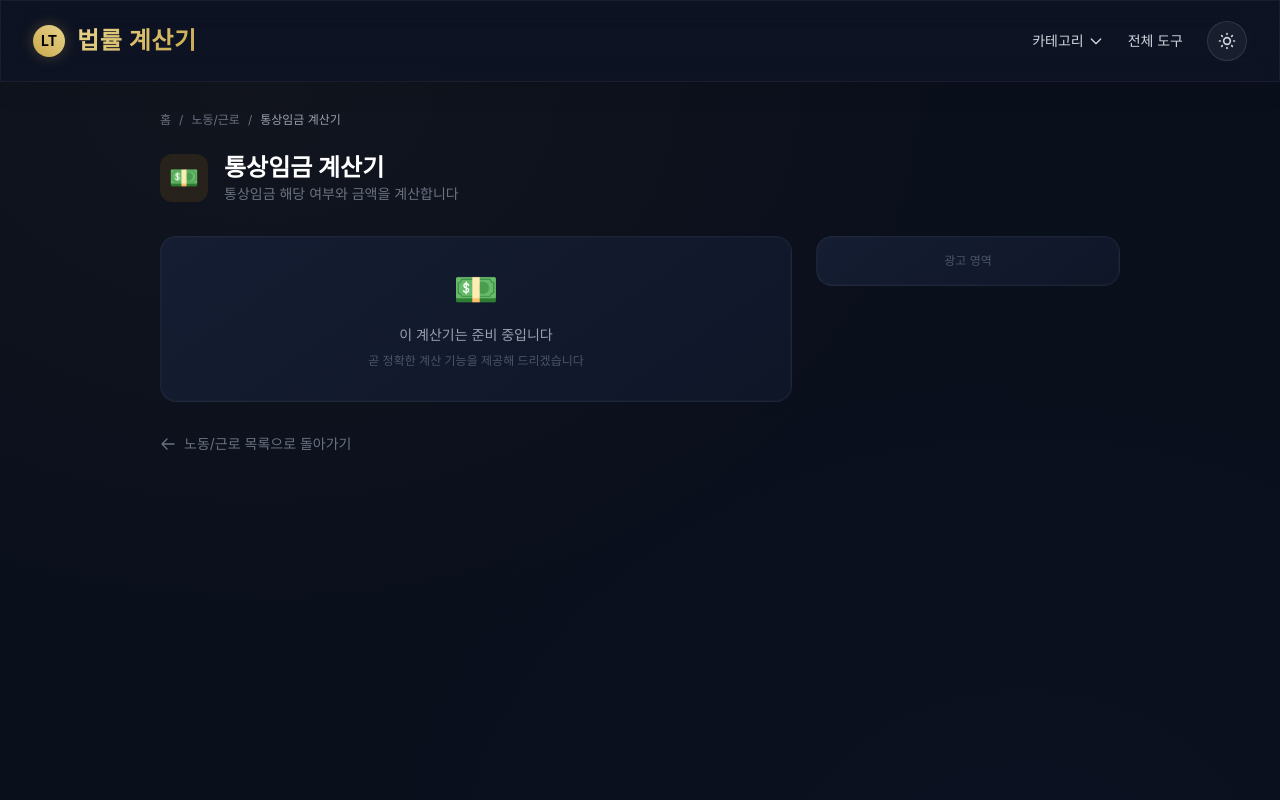
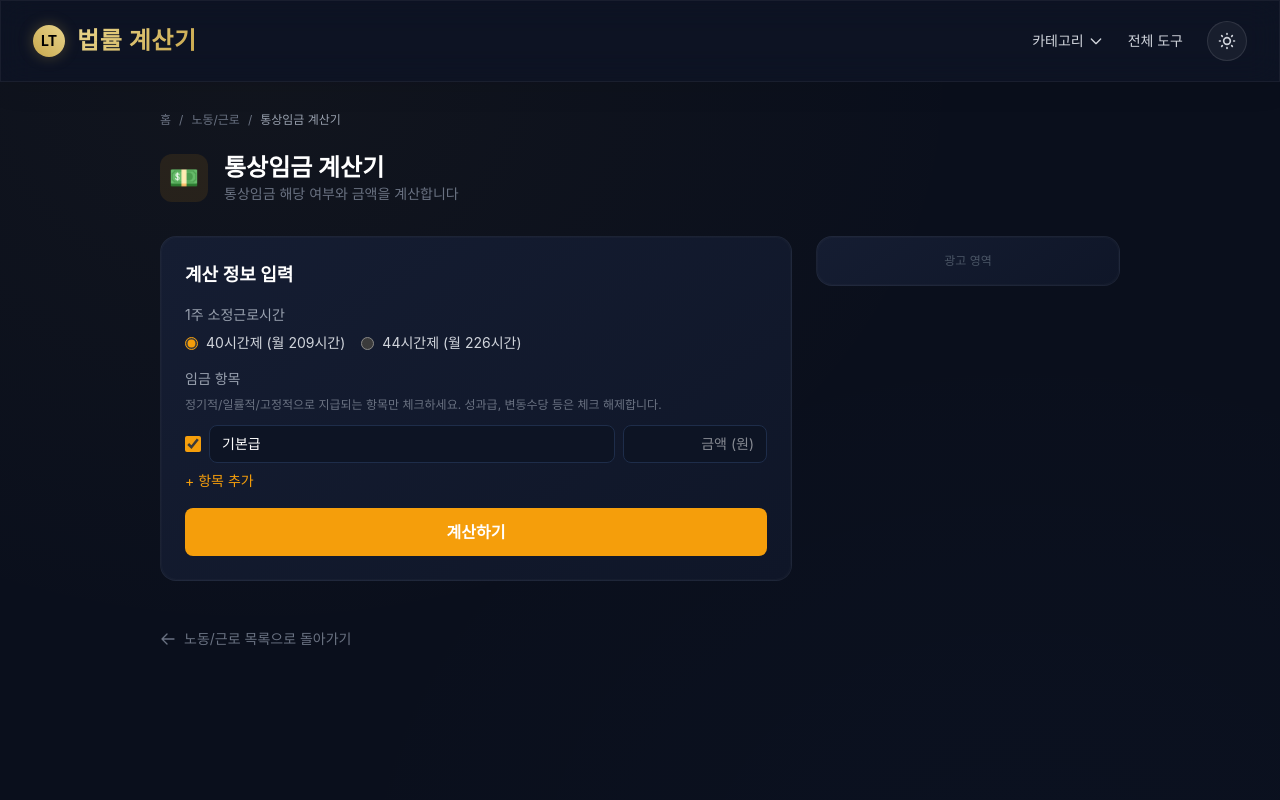
Before and after one commit to SublimerNJ/law-calc, a Next.js app: page /tools/labor/ordinary-wage in a window 1280 px wide. Shown: the top 800 px of the page. Built offline with nearby package versions, Linux system fonts and the light colour scheme; a web font is replaced by a local one.

Commit message:
feat(04-04): implement ordinary wage calculator (LABOR-12)
- Dynamic wage item rows with add/remove
- 40h (209h/month) and 44h (226h/month) base hour support
- Hourly and daily ordinary wage calculation

```diff
--- /dev/null
+++ b/src/app/tools/labor/ordinary-wage/page.tsx
@@ -0,0 +1,220 @@
+'use client';
+
+import { useState } from 'react';
+import CalculatorLayout from '@/components/ui/CalculatorLayout';
+import { TOOLS, CATEGORIES } from '@/lib/tools-data';
+
+const tool = TOOLS.find(t => t.id === 'ordinary-wage')!;
+const category = CATEGORIES.find(c => c.id === 'labor')!;
+
+interface WageItem {
+  id: number;
+  name: string;
+  amount: string;
+  included: boolean;
+}
+
+const BASE_HOURS: Record<number, number> = {
+  40: 209,
+  44: 226,
+};
+
+function formatNumber(n: number): string {
+  return n.toLocaleString('ko-KR');
+}
+
+let nextId = 2;
+
+export default function OrdinaryWagePage() {
+  const [weeklyHours, setWeeklyHours] = useState(40);
+  const [items, setItems] = useState<WageItem[]>([
+    { id: 1, name: '기본급', amount: '', included: true },
+  ]);
+  const [result, setResult] = useState<{
+    total: number;
+    hourly: number;
+    daily: number;
+    baseHours: number;
+  } | null>(null);
+
+  const addItem = () => {
+    setItems(prev => [...prev, { id: nextId++, name: '', amount: '', included: true }]);
+  };
+
+  const removeItem = (id: number) => {
+    setItems(prev => prev.filter(i => i.id !== id));
+  };
+
+  const updateItem = (id: number, field: keyof WageItem, value: string | boolean) => {
+    setItems(prev =>
+      prev.map(i => (i.id === id ? { ...i, [field]: value } : i))
+    );
+  };
+
+  const handleCalculate = () => {
+    const baseHours = BASE_HOURS[weeklyHours];
+    const total = items.reduce((sum, item) => {
+      if (!item.included) return sum;
+      const val = parseInt(item.amount.replace(/[^0-9]/g, ''), 10);
+      return sum + (isNaN(val) ? 0 : val);
+    }, 0);
+
+    if (total <= 0) return;
+
+    const hourly = Math.floor(total / baseHours);
+    const daily = hourly * 8;
+
+    setResult({ total, hourly, daily, baseHours });
+  };
+
+  return (
+    <CalculatorLayout tool={tool} category={category}>
+      <div className="premium-card p-6 mb-4">
+        <h2 className="text-lg font-semibold text-white mb-4">계산 정보 입력</h2>
+
+        <div className="mb-4">
+          <label className="block text-sm text-gray-400 mb-2">1주 소정근로시간</label>
+          <div className="flex gap-4">
+            {[40, 44].map(h => (
+              <label key={h} className="flex items-center gap-2 cursor-pointer">
+                <input
+                  type="radio"
+                  name="weeklyHours"
+                  checked={weeklyHours === h}
+                  onChange={() => setWeeklyHours(h)}
+                  className="accent-[#f59e0b]"
+                />
+                <span className="text-sm text-gray-300">{h}시간제 (월 {BASE_HOURS[h]}시간)</span>
+              </label>
+            ))}
+          </div>
+        </div>
+
+        <div className="mb-4">
+          <label className="block text-sm text-gray-400 mb-2">임금 항목</label>
+          <p className="text-xs text-gray-500 mb-3">
+            정기적/일률적/고정적으로 지급되는 항목만 체크하세요. 성과급, 변동수당 등은 체크 해제합니다.
+          </p>
+          <div className="space-y-2">
+            {items.map(item => (
+              <div key={item.id} className="flex items-center gap-2">
+                <input
+                  type="checkbox"
+                  checked={item.included}
+                  onChange={e => updateItem(item.id, 'included', e.target.checked)}
+                  className="accent-[#f59e0b] w-4 h-4 shrink-0"
+                />
+                <input
+                  type="text"
+                  value={item.name}
+                  onChange={e => updateItem(item.id, 'name', e.target.value)}
+                  placeholder="항목명"
+                  className="flex-1 bg-[#0d1424] border border-[#1e2d4a] rounded-lg px-3 py-2 text-sm text-white focus:border-[#f59e0b] focus:outline-none"
+                />
+                <input
+                  type="text"
+                  inputMode="numeric"
+                  value={item.amount ? parseInt(item.amount.replace(/[^0-9]/g, '') || '0').toLocaleString('ko-KR') : ''}
+                  onChange={e => updateItem(item.id, 'amount', e.target.value.replace(/[^0-9]/g, ''))}
+                  placeholder="금액 (원)"
+                  className="w-36 bg-[#0d1424] border border-[#1e2d4a] rounded-lg px-3 py-2 text-sm text-white text-right focus:border-[#f59e0b] focus:outline-none"
+                />
+                {items.length > 1 && (
+                  <button
+                    onClick={() => removeItem(item.id)}
+                    className="text-gray-500 hover:text-red-400 text-lg shrink-0"
+                    title="삭제"
+                  >
+                    x
+                  </button>
+                )}
+              </div>
+            ))}
+          </div>
+          <button
+            onClick={addItem}
+            className="mt-2 text-sm text-[#f59e0b] hover:underline"
+          >
+            + 항목 추가
+          </button>
+        </div>
+
+        <button
+          onClick={handleCalculate}
+          className="w-full py-3 rounded-lg font-semibold text-white transition-opacity hover:opacity-90"
+          style={{ backgroundColor: category.color }}
+        >
+          계산하기
+        </button>
+      </div>
+
+      {result && (
+        <div className="premium-card p-6">
+          <h2 className="text-lg font-semibold text-white mb-4">계산 결과</h2>
+
+          <div className="mb-4">
+            <p className="text-sm text-gray-400 mb-1">1일 통상임금</p>
+            <p className="text-2xl font-bold" style={{ color: category.color }}>
+              {formatNumber(result.daily)}원
+            </p>
+          </div>
+
+          <div className="grid grid-cols-2 gap-4 mb-4">
+            <div>
+              <p className="text-sm text-gray-400 mb-1">통상임금 합계 (월)</p>
+              <p className="text-lg text-white">{formatNumber(result.total)}원</p>
+            </div>
+            <div>
+              <p className="text-sm text-gray-400 mb-1">시간급 통상임금</p>
+              <p className="text-lg text-white">{formatNumber(result.hourly)}원</p>
+            </div>
+          </div>
+
+          <div className="mb-4">
+            <p className="text-sm text-gray-400 mb-1">월 기준시간</p>
+            <p className="text-lg text-white">{result.baseHours}시간</p>
+          </div>
+
+          <div className="mt-4">
+            <h3 className="text-sm font-semibold text-gray-300 mb-2">항목별 내역</h3>
+            <div className="overflow-x-auto">
+              <table className="w-full text-sm">
+                <thead>
+                  <tr className="text-gray-500 border-b border-[#1e2d4a]">
+                    <th className="py-2 text-left">항목명</th>
+                    <th className="py-2 text-right">금액</th>
+                    <th className="py-2 text-center">포함</th>
+                  </tr>
+                </thead>
+                <tbody>
+                  {items.map(item => {
+                    const val = parseInt(item.amount.replace(/[^0-9]/g, '') || '0', 10);
+                    return (
+                      <tr key={item.id} className="border-b border-[#1e2d4a]/50">
+                        <td className="py-2 text-gray-300">{item.name || '-'}</td>
+                        <td className="py-2 text-right text-white">{formatNumber(val)}원</td>
+                        <td className="py-2 text-center">
+                          {item.included ? (
+                            <span className="text-green-400">O</span>
+                          ) : (
+                            <span className="text-gray-500">X</span>
+                          )}
+                        </td>
+                      </tr>
+                    );
+                  })}
+                </tbody>
+              </table>
+            </div>
+          </div>
+
+          <div className="mt-4 pt-4 border-t border-[#1e2d4a]">
+            <p className="text-xs text-gray-500">
+              법적 근거: 근로기준법 시행령 제6조(통상임금), 대법원 2013다4969 전원합의체 판결
+            </p>
+          </div>
+        </div>
+      )}
+    </CalculatorLayout>
+  );
+}
```
